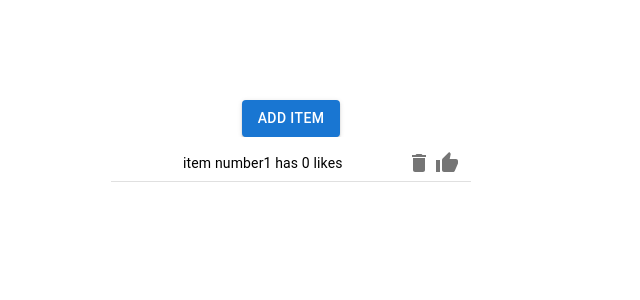
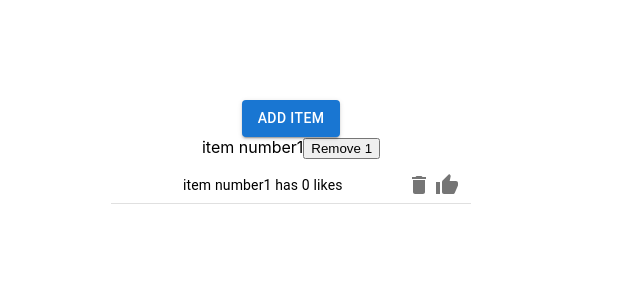
Before and after one commit to vvdziuba/Mentorship, a React (Create React App) app: page / in a window 1280 px wide. Both pictures are taken after a click on the button "ADD ITEM". Shown: the top 300 px of the page, without its empty margins (349-989 px from the left). Built offline with nearby package versions, Linux system fonts and the light colour scheme.

Commit message:
clean up

```diff
--- a/src/App.tsx
+++ b/src/App.tsx
@@ -1,4 +1,4 @@
-import React, { useState } from "react";
+import React from "react";
 import List from "@mui/material/List";
 import ListItem from "@mui/material/ListItem";
 import ListItemButton from "@mui/material/ListItemButton";
@@ -7,13 +7,13 @@ import ListItemText from "@mui/material/ListItemText";
 import IconButton from "@mui/material/IconButton";
 import DeleteIcon from "@mui/icons-material/Delete";
 import styled from "styled-components";
-import "./App.css";
-import { useDispatch } from "react-redux";
+import { useDispatch, useSelector } from "react-redux";
 import { set, deleteItem, like } from "./store/items";
 import { Button } from "@mui/material";
-import { store } from "./store/store";
+import { RootState } from "./store/store";
 import ThumbUpIcon from "@mui/icons-material/ThumbUp";
 import Divider from "@mui/material/Divider";
+import Likes from "./Likes";
 
 const StyledContainer = styled.div`
   display: flex;
@@ -25,35 +25,28 @@ const StyledContainer = styled.div`
 
 function App() {
   const dispatch = useDispatch();
-  const state = store.getState()?.items;
+  const items = useSelector<RootState>(store => store?.items.value);
 
-  const [data, setData] = useState({ value: [] });
 
-  const handleDelete = (id: any) => {
+  const handleDelete = (id: number) => {
     dispatch(deleteItem(id));
-    // @ts-ignore
-    setData(state);
   };
 
   const addItem = () => {
     dispatch(
       set({
         // @ts-ignore
-        id: state.value.length + 1,
+        id: items.length + 1,
         likes: 0,
         // @ts-ignore
-        title: `item number${state.value.length + 1}`,
+        title: `item number${items.length + 1}`,
       })
     );
-    // @ts-ignore
-    setData(state);
+
   };
 
   const likeItem = (id: number) => {
-    // @ts-ignore
     dispatch(like(id));
-    // @ts-ignore
-    setData(state);
   };
 
   return (
@@ -61,8 +54,9 @@ function App() {
       <Button variant="contained" onClick={addItem}>
         Add Item
       </Button>
+      <Likes />
       <List sx={{ width: "100%", maxWidth: 360, bgcolor: "background.paper" }}>
-        {(state.value || data.value).map((value, ind) => {
+        {(items as any[]).map((value, ind) => {
           const labelId = `checkbox-list-label-${value}`;
           return (
             <>
--- /dev/null
+++ b/src/Likes.jsx
@@ -0,0 +1,39 @@
+import { connect } from "react-redux";
+import { deleteItem } from "./store/items";
+
+const Likes = (props) => {
+  const { items, del: delAction } = props;
+
+  return (
+    <div>
+      {items.map((value, ind) => {
+        console.log("value", value);
+        return (
+          <div key={ind}>
+            {value.title}
+
+            <button
+              onClick={() => {
+                delAction(value.id);
+              }}
+            >
+              Remove 1
+            </button>
+          </div>
+        );
+      })}
+    </div>
+  );
+};
+
+const mapStateToProps = (state) => ({
+  items: state?.items.value,
+});
+
+const mapDispatchToProps = (dispatch) => {
+  return {
+    del: (id) => dispatch(deleteItem(id)),
+  };
+};
+
+export default connect(mapStateToProps, mapDispatchToProps)(Likes);
--- a/src/store/items.ts
+++ b/src/store/items.ts
@@ -27,13 +27,11 @@ export const counterSlice = createSlice({
       // @ts-ignore
       state.value.push(action.payload);
     },
-    deleteItem: (state, action: PayloadAction<ItemsType>) => {
-      // @ts-ignore
+    deleteItem: (state, action: PayloadAction<number>) => {
       state.value = state.value.filter((item) => item.id !== action.payload);
     },
-    like: (state, action: PayloadAction<ItemsType>) => {
+    like: (state, action: PayloadAction<number>) => {
       const indexes = state.value.findIndex(
-        // @ts-ignore
         (item) => item.id === action.payload
       );
       const allElements = [...state.value];
```
Also changed, not shown: 1 other file (tests, documents, lock files or other folders).
